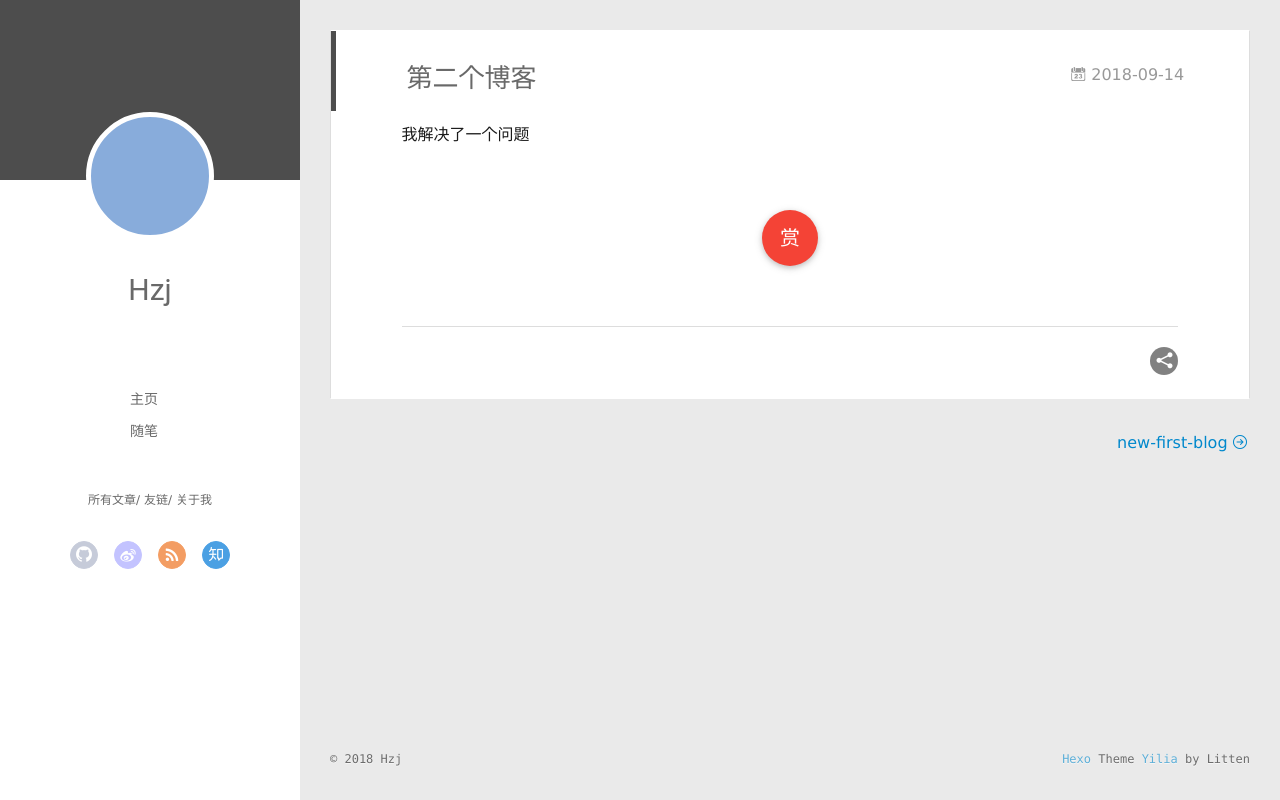
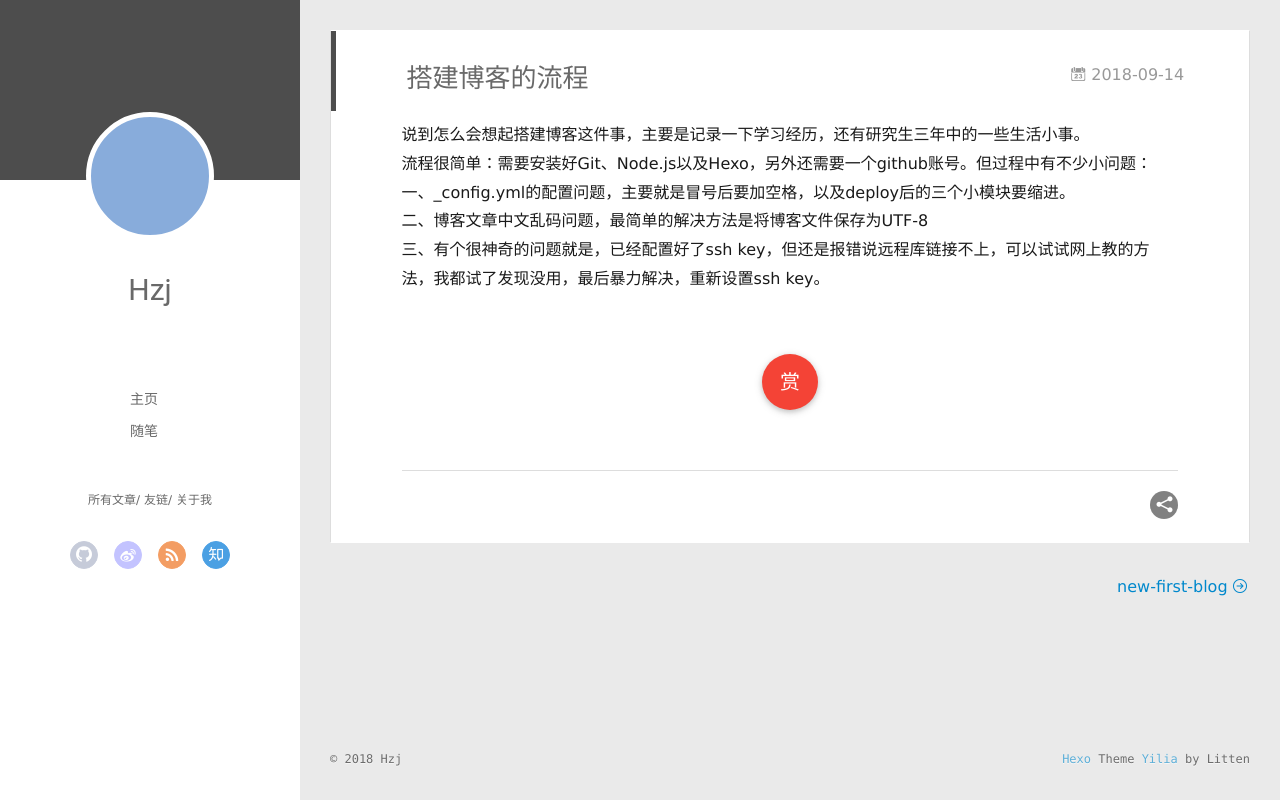
Before and after one commit to hzj0320/hzj, a plain HTML site: page 2018/09/14/第二个博客/index.html in a window 1280 px wide. Drawn offline with Linux system fonts and the light colour scheme; no server answers.

Commit message:
Site updated: 2018-09-14 15:19:27

```diff
--- a/2018/09/14/第二个博客/index.html
+++ b/2018/09/14/第二个博客/index.html
@@ -6,19 +6,19 @@
   <meta name="renderer" content="webkit">
   <meta http-equiv="X-UA-Compatible" content="IE=edge" >
   <link rel="dns-prefetch" href="http://yoursite.com">
-  <title>第二个博客 | Hexo</title>
+  <title>搭建博客的流程 | Hexo</title>
   <meta name="viewport" content="width=device-width, initial-scale=1, maximum-scale=1">
-  <meta name="description" content="我解决了一个问题">
+  <meta name="description" content="说到怎么会想起搭建博客这件事，主要是记录一下学习经历，还有研究生三年中的一些生活小事。流程很简单：需要安装好Git、Node.js以及Hexo，另外还需要一个github账号。但过程中有不少小问题：一、_config.yml的配置问题，主要就是冒号后要加空格，以及deploy后的三个小模块要缩进。二、博客文章中文乱码问题，最简单的解决方法是将博客文件保存为UTF-8三、有个很神奇的问题就是，已">
 <meta property="og:type" content="article">
-<meta property="og:title" content="第二个博客">
+<meta property="og:title" content="搭建博客的流程">
 <meta property="og:url" content="http://yoursite.com/2018/09/14/第二个博客/index.html">
 <meta property="og:site_name" content="Hexo">
-<meta property="og:description" content="我解决了一个问题">
+<meta property="og:description" content="说到怎么会想起搭建博客这件事，主要是记录一下学习经历，还有研究生三年中的一些生活小事。流程很简单：需要安装好Git、Node.js以及Hexo，另外还需要一个github账号。但过程中有不少小问题：一、_config.yml的配置问题，主要就是冒号后要加空格，以及deploy后的三个小模块要缩进。二、博客文章中文乱码问题，最简单的解决方法是将博客文件保存为UTF-8三、有个很神奇的问题就是，已">
 <meta property="og:locale" content="zn-CN">
-<meta property="og:updated_time" content="2018-09-14T07:00:28.724Z">
+<meta property="og:updated_time" content="2018-09-14T07:19:05.554Z">
 <meta name="twitter:card" content="summary">
-<meta name="twitter:title" content="第二个博客">
-<meta name="twitter:description" content="我解决了一个问题">
+<meta name="twitter:title" content="搭建博客的流程">
+<meta name="twitter:description" content="说到怎么会想起搭建博客这件事，主要是记录一下学习经历，还有研究生三年中的一些生活小事。流程很简单：需要安装好Git、Node.js以及Hexo，另外还需要一个github账号。但过程中有不少小问题：一、_config.yml的配置问题，主要就是冒号后要加空格，以及deploy后的三个小模块要缩进。二、博客文章中文乱码问题，最简单的解决方法是将博客文件保存为UTF-8三、有个很神奇的问题就是，已">
 
     <link rel="alternative" href="/atom.xml" title="Hexo" type="application/atom+xml">
 
@@ -161,7 +161,7 @@
 
 
     <h1 class="article-title" itemprop="name">
-      第二个博客
+      搭建博客的流程
     </h1>
 
 
@@ -174,7 +174,7 @@
 
     <div class="article-entry" itemprop="articleBody">
 
-        <p>我解决了一个问题</p>
+        <p>  说到怎么会想起搭建博客这件事，主要是记录一下学习经历，还有研究生三年中的一些生活小事。<br>流程很简单：需要安装好Git、Node.js以及Hexo，另外还需要一个github账号。但过程中有不少小问题：<br>一、_config.yml的配置问题，主要就是冒号后要加空格，以及deploy后的三个小模块要缩进。<br>二、博客文章中文乱码问题，最简单的解决方法是将博客文件保存为UTF-8<br>三、有个很神奇的问题就是，已经配置好了ssh key，但还是报错说远程库链接不上，可以试试网上教的方法，我都试了发现没用，最后暴力解决，重新设置ssh key。</p>
 
 
 
```
Also changed, not shown: 2018/09/13/new-first-blog/index.html (+1 -1 lines), archives/2018/09/index.html (+1 -1 lines), archives/2018/index.html (+1 -1 lines), archives/index.html (+1 -1 lines), index.html (+2 -2 lines).
